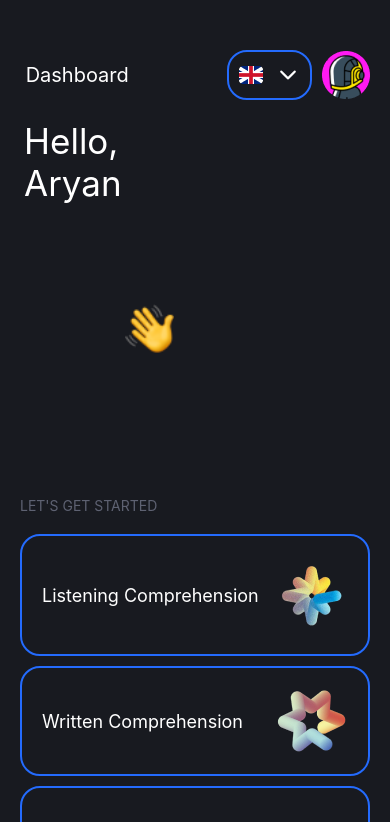
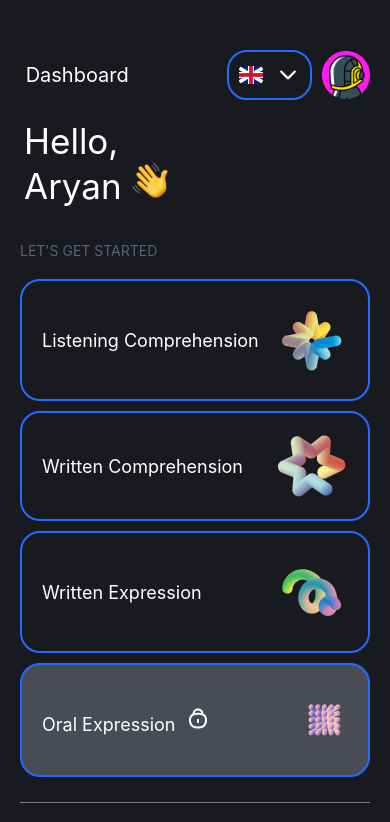
Before and after one commit to Asad373/TCF, a React Native app: screen /dashboard in a window 390 px wide. Shown: the top 822 px of the page. Built offline with nearby package versions, Linux system fonts and the light colour scheme.

Commit message:
IoS Issues fixed

```diff
--- a/components/Dropdown.js
+++ b/components/Dropdown.js
@@ -44,6 +44,7 @@ const Dropdown = ({ options, onSelect }) => {
 const styles = StyleSheet.create({
   container: {
     position: 'relative',
+    zIndex:100
   },
   dropdown: {
     flexDirection: 'row',
--- a/screens/Dashboard.js
+++ b/screens/Dashboard.js
@@ -56,7 +56,6 @@ const Dashboard = () => {
               {"Aryan" + " "}
               <Image
                 source={require("../img/hello.png")}
-                style={{ margin: 100, width:50, height:50, }}
                 resizeMode="contain"
               />
             </Text>
```
Also changed, not shown: screens/Home.js (+2 -0 lines).
